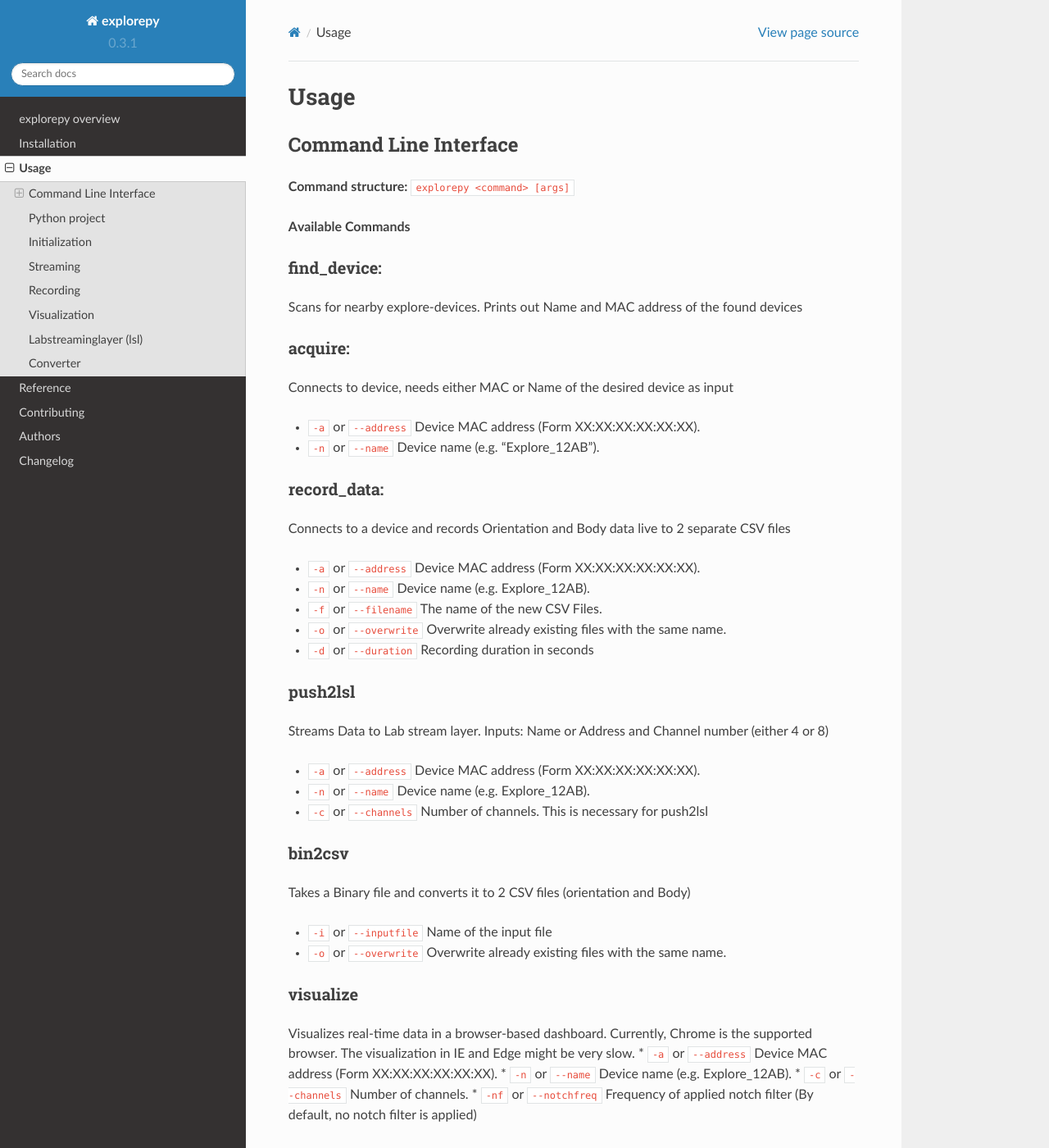
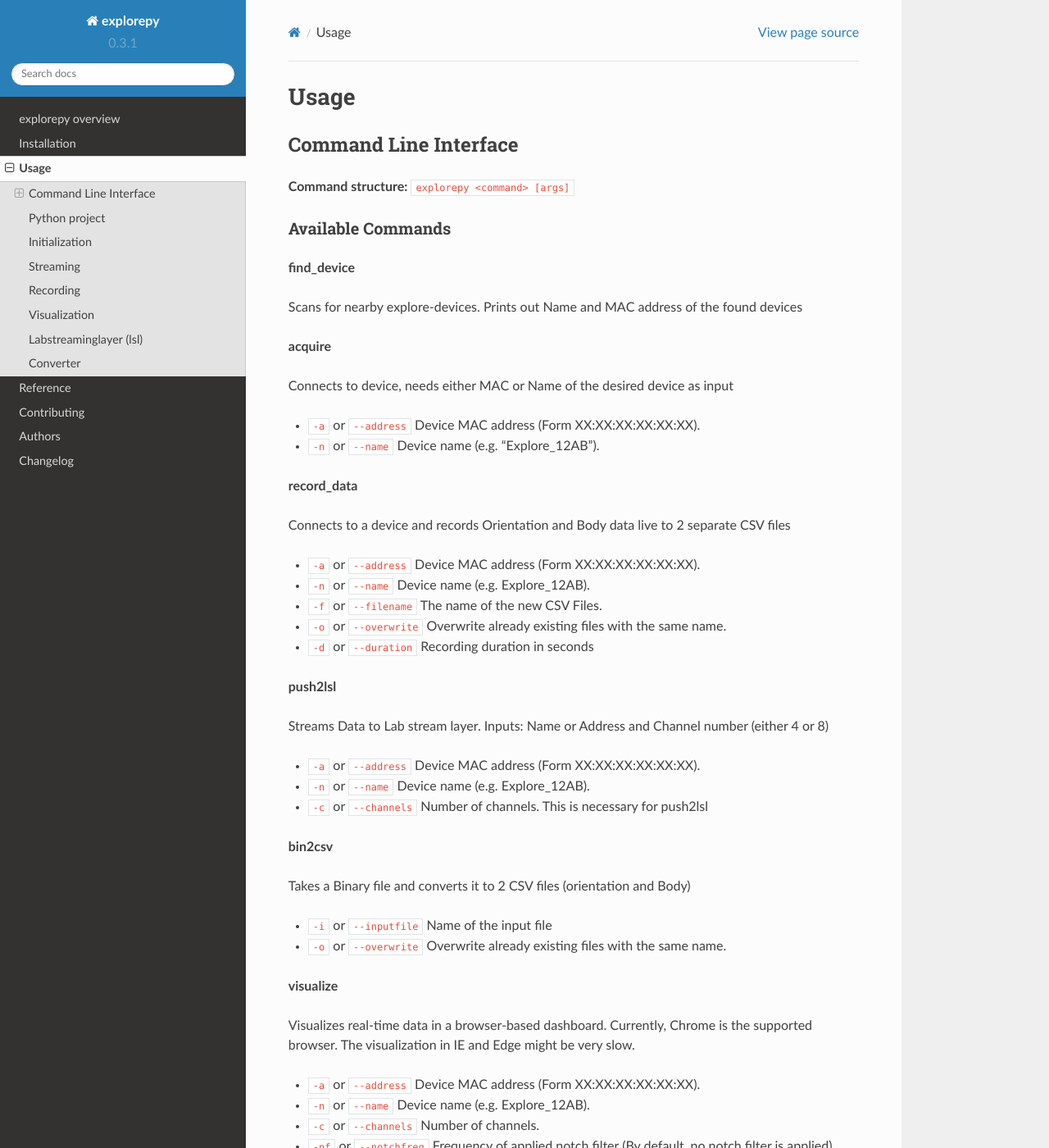
Before and after one commit to Mentalab-hub/explorepy, a Sphinx documentation site: the page built from docs/usage.rst, in a window 1280 px wide and 1400 px high. Shown: the whole window at 82% size. Built offline with Sphinx 7.4.7 and the Read the Docs theme 2.0.0, drawn with Linux system fonts in a browser that asks for light colours.

Commit message:
update docs

```diff
--- a/docs/usage.rst
+++ b/docs/usage.rst
@@ -34,8 +35,8 @@
 * ``-d`` or ``--duration``   Recording duration in seconds
 
 
-push2lsl
-""""""""
+**push2lsl**
+
 Streams Data to Lab stream layer. Inputs: Name or Address and Channel number (either 4 or 8)
 
 * ``-a`` or ``--address``    Device MAC address (Form XX:XX:XX:XX:XX:XX).
@@ -43,25 +44,26 @@
 * ``-c`` or ``--channels``   Number of channels. This is necessary for push2lsl
 
 
-bin2csv
-"""""""
+**bin2csv**
+
 Takes a Binary file and converts it to 2 CSV files (orientation and Body)
 
 * ``-i`` or ``--inputfile``  Name of the input file
 * ``-o`` or ``--overwrite``  Overwrite already existing files with the same name.
 
 
-visualize
-"""""""""
+**visualize**
+
 Visualizes real-time data in a browser-based dashboard. Currently, Chrome is the supported browser. The visualization in IE and Edge might be very slow.
+
 * ``-a`` or ``--address``    Device MAC address (Form XX:XX:XX:XX:XX:XX).
 * ``-n`` or ``--name``       Device name (e.g. Explore_12AB).
 * ``-c`` or ``--channels``   Number of channels.
 * ``-nf`` or ``--notchfreq`` Frequency of applied notch filter (By default, no notch filter is applied)
 
 
-**Example commands:**
-
+Example commands:
+"""""""""""""""""
 Data acquisition: ``explorepy acquire -n Explore_XXXX  #Put your device Bluetooth name``
 
 Record data: ``explorepy record_data -n Explore_XXXX -f file_name``
```
Also changed, not shown: other parts of docs/usage.rst (+8 -7 lines).
